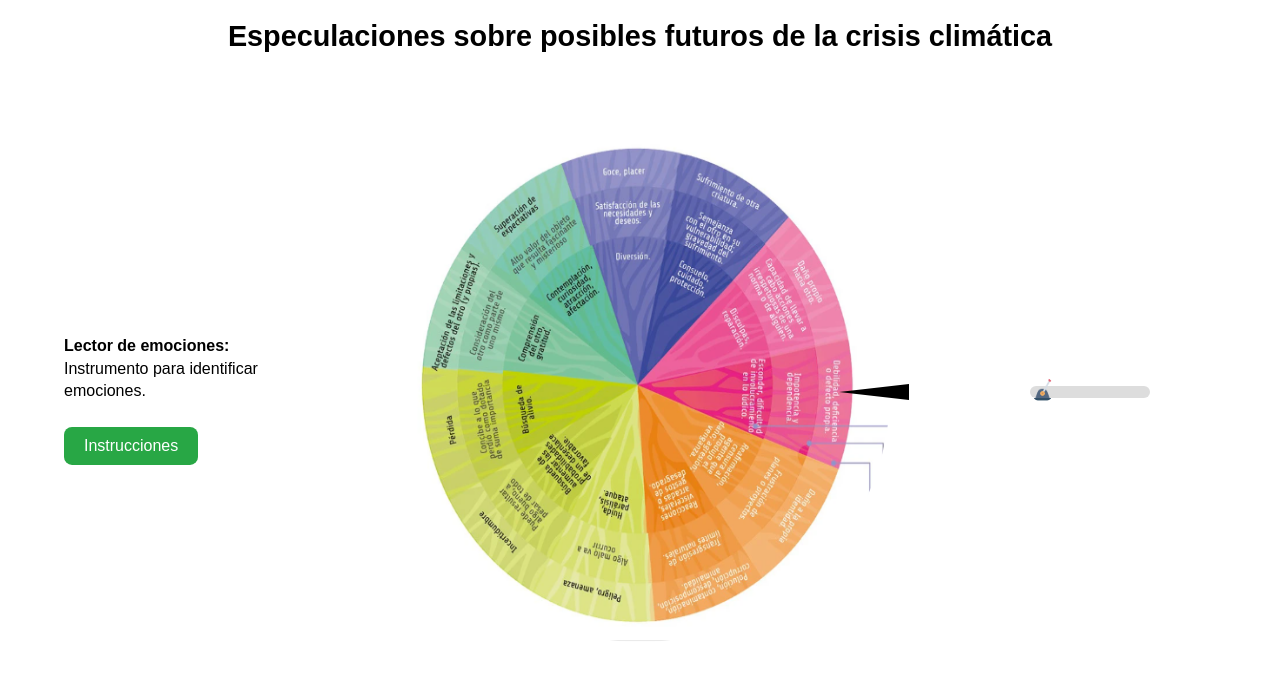
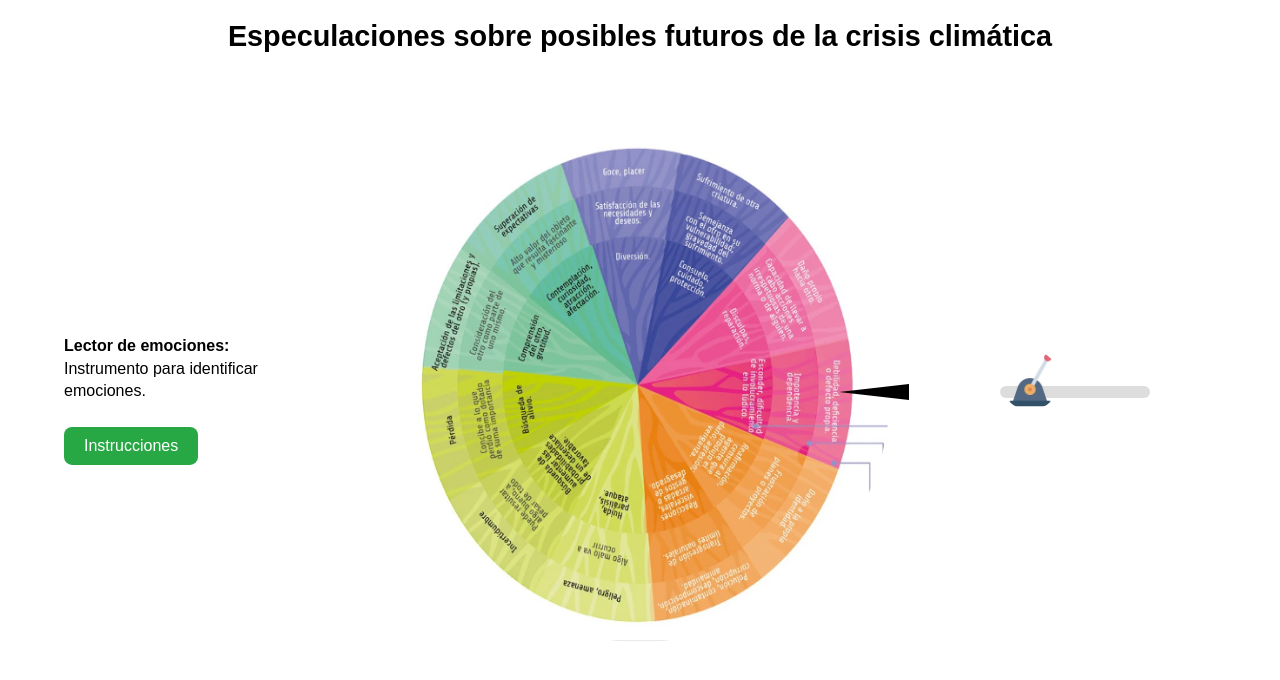
Before and after one commit to jatorres935/ruleta-virtual, a plain HTML site: page index.html in a window 1280 px wide. Drawn offline with Linux system fonts and the light colour scheme.

Commit message:
Update index.html

```diff
--- a/index.html
+++ b/index.html
@@ -71,7 +71,7 @@ h1 {
   line-height: 1.4;
 }
 
-/* Slider unificado como barra de fuerza */
+/* Slider unificado como barra de fuerza (tamaño normal) */
 .slider-container {
   position: absolute;
   right: 10%;
@@ -85,7 +85,7 @@ h1 {
 
 #sliderFuerza {
   -webkit-appearance: none;
-  width: 120px;
+  width: 150px;
   height: 12px;
   background: linear-gradient(90deg, #28a745 0%, #28a745 0%, #ddd 0%, #ddd 100%);
   border-radius: 6px;
@@ -96,12 +96,12 @@ h1 {
 #sliderFuerza::-webkit-slider-thumb {
   -webkit-appearance: none;
   appearance: none;
-  width: 25px;
-  height: 25px;
+  width: 60px;
+  height: 60px;
   background: url('palanca.png') center/contain no-repeat;
   border-radius: 50%;
   cursor: grab;
-  margin-top: -6px;
+  margin-top: -24px;
   transition: transform 0.2s;
 }
 
@@ -225,7 +225,6 @@ const slider=document.getElementById('sliderFuerza');
 
 slider.addEventListener('input',()=>{
   fuerza=parseInt(slider.value);
-  // actualizar el color de fondo para simular la barra de fuerza
   slider.style.background=`linear-gradient(90deg, #28a745 0%, #28a745 ${fuerza}%, #ddd ${fuerza}%, #ddd 100%)`;
   if(fuerza>=100) slider.classList.add('brillo');
   else slider.classList.remove('brillo');
```
